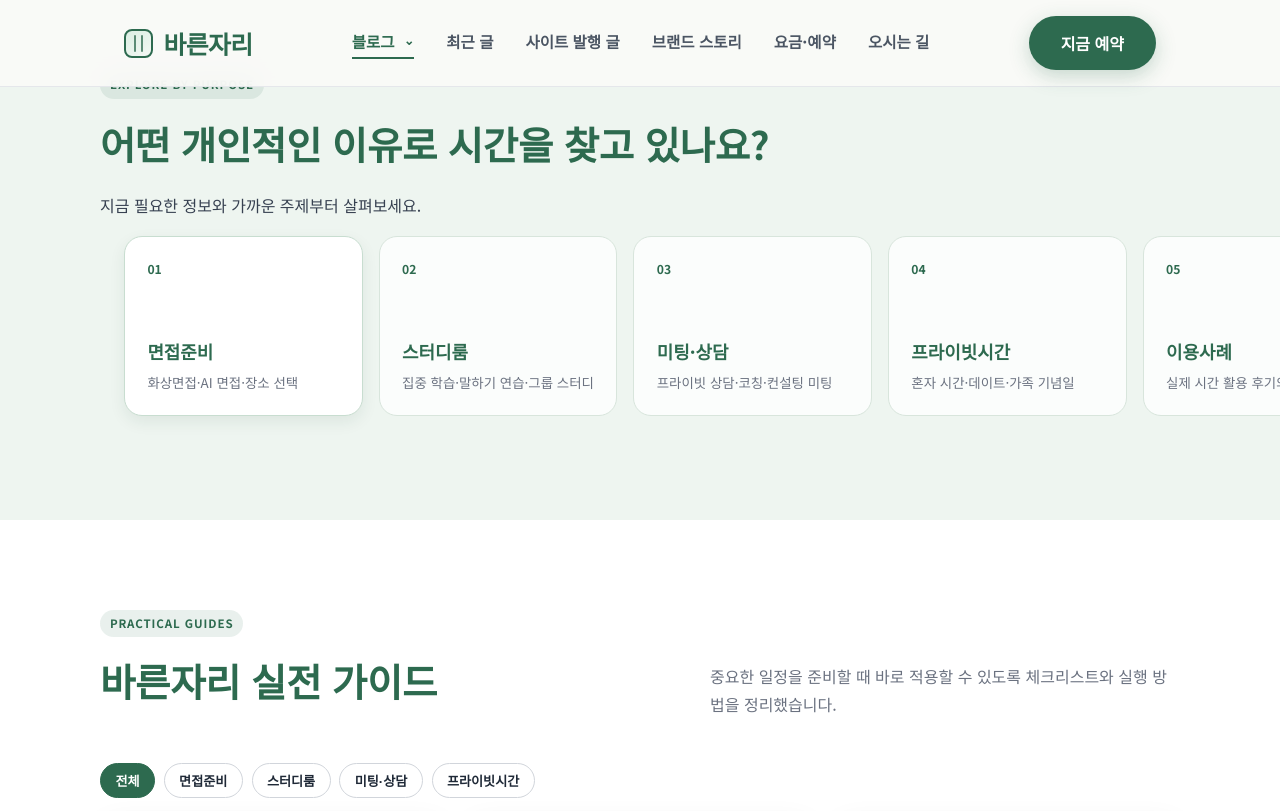
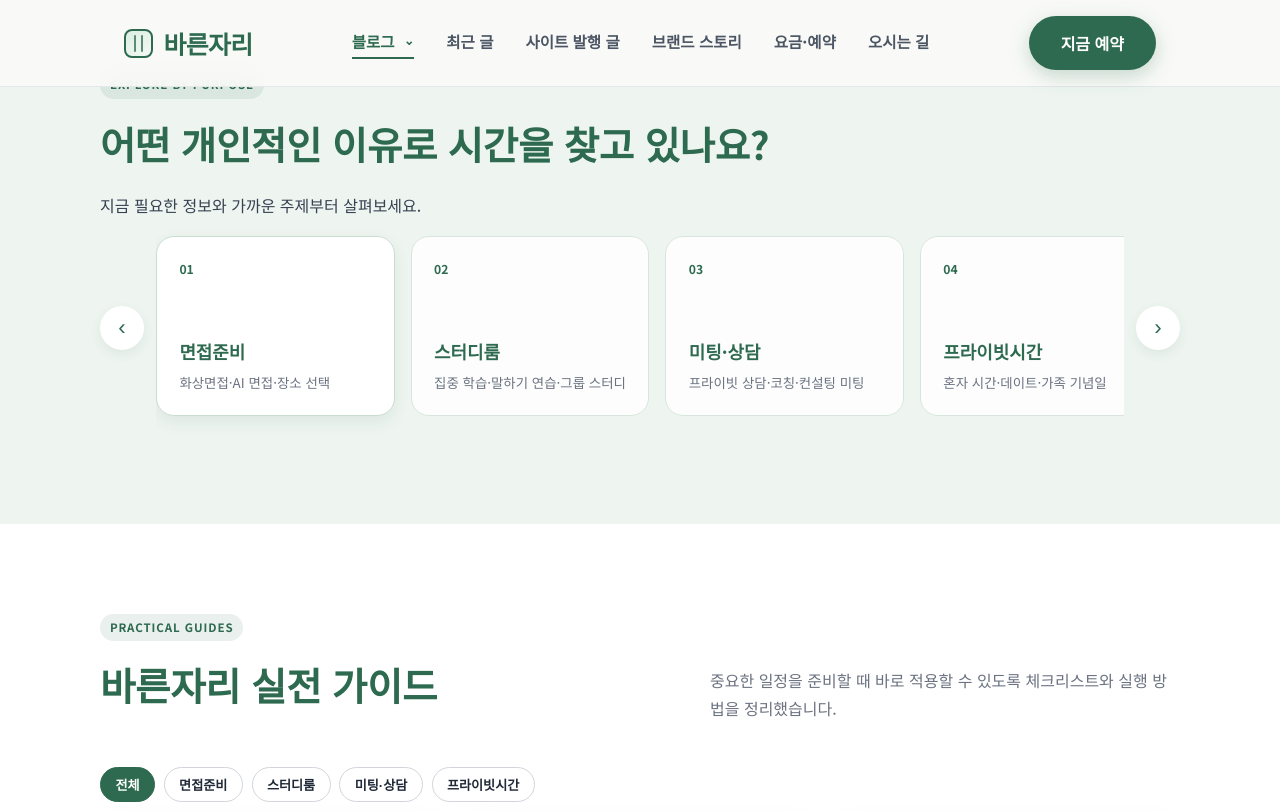
Before and after one commit to bareunspace/blog, a Jekyll site: the page built from blog.html, in a window 1280 px wide and 900 px high, scrolled down 1746 px, cut to the strip 0-811 px from the top of the window. Built offline with Jekyll 4.4.1, drawn with Linux system fonts in a browser that asks for light colours.

Commit message:
Revert "블로그 카드"
This reverts commit 36eeb1c39f5e9fb65ce7841f0799713a331f4126.

```diff
--- a/blog.html
+++ b/blog.html
@@ -79,7 +79,10 @@ script_version: 20260716-4
       <p class="section-label">Explore by Purpose</p>
       <h2 class="section-title">어떤 개인적인 이유로 시간을 찾고 있나요?</h2>
       <p class="section-desc">지금 필요한 정보와 가까운 주제부터 살펴보세요.</p>
-      <nav class="blog-topic-grid" aria-label="블로그 주제 바로가기">
+      <div class="blog-topic-rail" aria-label="블로그 주제 바로가기">
+        <button type="button" class="blog-topic-nav blog-topic-nav-prev" aria-label="이전 주제 보기">‹</button>
+        <div class="blog-topic-scroll" tabindex="0">
+          <nav class="blog-topic-grid" aria-label="블로그 주제 목록">
             <a class="blog-topic-card is-active" href="/interview/">
               <span class="blog-topic-number">01</span>
               <strong>면접준비</strong>
@@ -111,6 +114,9 @@ script_version: 20260716-4
               <span>예약·입실·주차·시설 사용법</span>
             </a>
           </nav>
+        </div>
+        <button type="button" class="blog-topic-nav blog-topic-nav-next" aria-label="다음 주제 보기">›</button>
+      </div>
     </div>
   </section>
 
```
Lines whose indentation alone changed are shown as unchanged.
